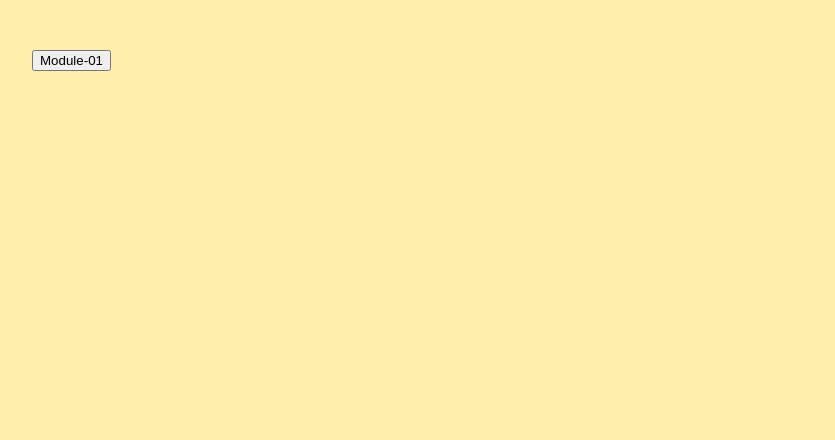
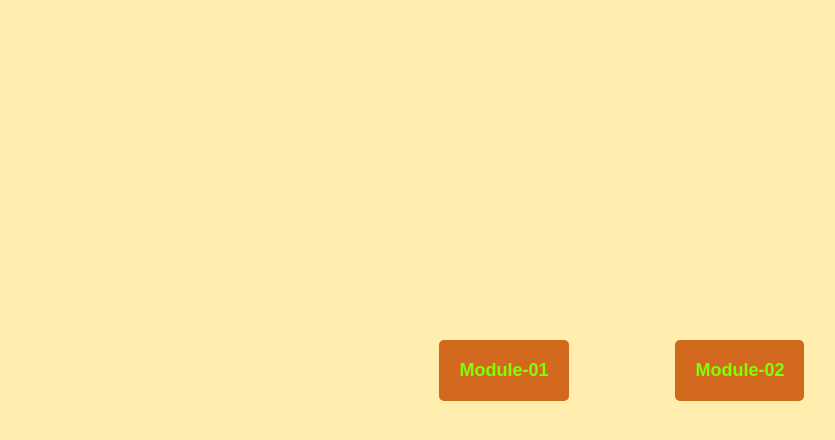
Before and after one commit to Hruchman-Ruslan/css-grid, a React (Vite) app: page /css-grid/main in a window 1280 px wide. Shown: the top 440 px of the page, without its empty margins (18-853 px from the left). Built offline with nearby package versions, Linux system fonts and the light colour scheme.

Commit message:
feat: module-02

```diff
--- a/src/components/App.tsx
+++ b/src/components/App.tsx
@@ -4,7 +4,8 @@ import { lazy } from "react";
 import { Layout } from "./Layout/Layout";
 
 const MainPage = lazy(() => import("../pages/MainPage"));
-const MoDuleOnePage = lazy(() => import("../pages/ModuleOnePage"));
+const ModuleOnePage = lazy(() => import("../pages/ModuleOnePage"));
+const ModuleTwoPage = lazy(() => import("../pages/ModuleTwoPage"));
 
 function App() {
   return (
@@ -13,7 +14,8 @@ function App() {
         <Route path="/" element={<Layout />}>
           <Route index element={<Navigate to="/main" />} />
           <Route path="/main" element={<MainPage />} />
-          <Route path="/module-01" element={<MoDuleOnePage />} />
+          <Route path="/module-01" element={<ModuleOnePage />} />
+          <Route path="/module-02" element={<ModuleTwoPage />} />
         </Route>
         <Route path="*" element={<Navigate to="/" />} />
       </Routes>
--- /dev/null
+++ b/src/components/Main/Main.module.css
@@ -0,0 +1,27 @@
+.container {
+  width: 40%;
+  height: 80vh;
+  display: flex;
+  justify-content: center;
+  align-items: center;
+  margin: auto;
+}
+
+.button {
+  margin: auto;
+  font-family: Arial, Helvetica, sans-serif;
+  font-size: large;
+  font-weight: 900;
+  padding: 20px;
+  border-radius: 5px;
+  border: none;
+  background-color: chocolate;
+  color: chartreuse;
+  transition: box-shadow 0.3s ease;
+  cursor: pointer;
+}
+
+.button:hover,
+:focus {
+  box-shadow: 0 0 10px rgba(0, 0, 0, 0.5);
+}
--- a/src/components/Main/Main.tsx
+++ b/src/components/Main/Main.tsx
@@ -1,14 +1,27 @@
 import { FC } from "react";
 import { useHooks } from "../../helpers";
+
+import styles from "./Main.module.css";
 
 export const Main: FC = () => {
   const { navigate } = useHooks();
 
   return (
-    <>
-      <button type="button" onClick={() => navigate("/module-01")}>
+    <div className={styles.container}>
+      <button
+        className={styles.button}
+        type="button"
+        onClick={() => navigate("/module-01")}
+      >
         Module-01
       </button>
-    </>
+      <button
+        className={styles.button}
+        type="button"
+        onClick={() => navigate("/module-02")}
+      >
+        Module-02
+      </button>
+    </div>
   );
 };
--- /dev/null
+++ b/src/components/ModuleTwo/ModuleTwo.module.css
@@ -0,0 +1,12 @@
+.title {
+  width: 40%;
+  height: 80vh;
+  display: flex;
+  justify-content: center;
+  align-items: center;
+  margin: auto;
+
+  font-family: "Segoe UI", Tahoma, Geneva, Verdana, sans-serif;
+  font-weight: 900;
+  font-size: 32px;
+}
--- /dev/null
+++ b/src/components/ModuleTwo/ModuleTwo.tsx
@@ -0,0 +1,11 @@
+import { FC } from "react";
+
+import styles from "./ModuleTwo.module.css";
+
+export const ModuleTwo: FC = () => {
+  return (
+    <>
+      <div className={styles.title}>Module-02</div>
+    </>
+  );
+};
--- a/src/components/index.ts
+++ b/src/components/index.ts
@@ -2,6 +2,8 @@
 export * from "./Layout/Layout";
 export * from "./Main/Main";
 export * from "./ModuleOne/ModuleOne";
+export * from "./ModuleTwo/ModuleTwo";
 
 // styles
 export * from "./ModuleOne/ModuleOne.module.css";
+export * from "./ModuleTwo/ModuleTwo.module.css";
--- /dev/null
+++ b/src/pages/ModuleTwoPage.tsx
@@ -0,0 +1,5 @@
+import { ModuleTwo } from "../components";
+
+const ModuleTwoPage = () => <ModuleTwo />;
+
+export default ModuleTwoPage;
```
